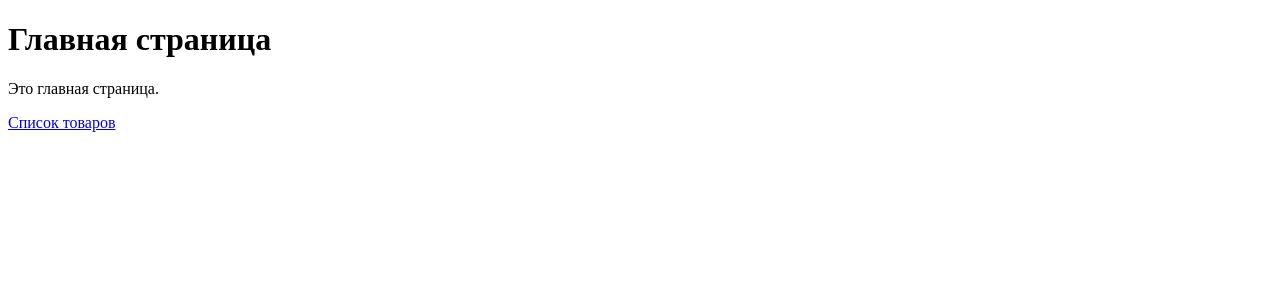
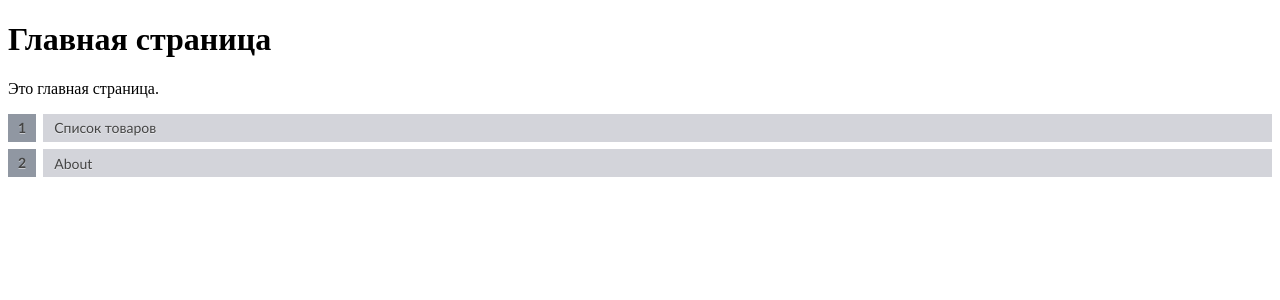
Before and after one commit to Umita1987/Lesson2, a Python web app: template templates/Main.html in a window 1280 px wide. Shown: the top 300 px of the page. Run offline with Jinja, Linux system fonts and the light colour scheme; the template is opened without the code that fills it, so the values that code supplies are empty.

Commit message:
new commit

```diff
--- a/templates/Main.html
+++ b/templates/Main.html
@@ -1,16 +1,67 @@
 <!DOCTYPE html>
 <html lang="en">
 <head>
+    <style>
+        .rectangle {
+counter-reset: li;
+list-style: none;
+font: 14px "Trebuchet MS", "Lucida Sans";
+padding: 0;
+text-shadow: 0 1px 0 rgba(255,255,255,.5);
+}
+.rectangle a {
+position: relative;
+display: block;
+padding: .4em .4em .4em .8em;
+margin: .5em 0 .5em 2.5em;
+background: #D3D4DA;
+color: #444;
+text-decoration: none;
+transition: all .3s ease-out;
+}
+.rectangle a:hover {background: #DCDDE1;}
+.rectangle a:before {
+content: counter(li);
+counter-increment: li;
+position: absolute;
+left: -2.5em;
+top: 50%;
+margin-top: -1em;
+background: #9097A2;
+height: 2em;
+width: 2em;
+line-height: 2em;
+text-align: center;
+font-weight: bold;
+}
+.rectangle a:after {
+position: absolute;
+content: "";
+border: .5em solid transparent;
+left: -1em;
+top: 50%;
+margin-top: -.5em;
+transition: all .3s ease-out;
+}
+.rectangle a:hover:after {
+left: -.5em;
+border-left-color: #9097A2;
+}
+    </style>
     <meta charset="UTF-8">
     <title>Главная страница</title>
 </head>
 <body>
 <h1>Главная страница</h1>
-</body>
+
 <p>
     Это главная страница.
 </p>
-<p>
-    <a href="/items/">Список товаров</a>
-</p>
+<div>
+<ul class="rectangle">
+    <li><a href="/items/">Список товаров</a> </li>
+    <li><a href="/about/">About</a></li>
+</ul>
+</div>
+</body>
 </html>
```
